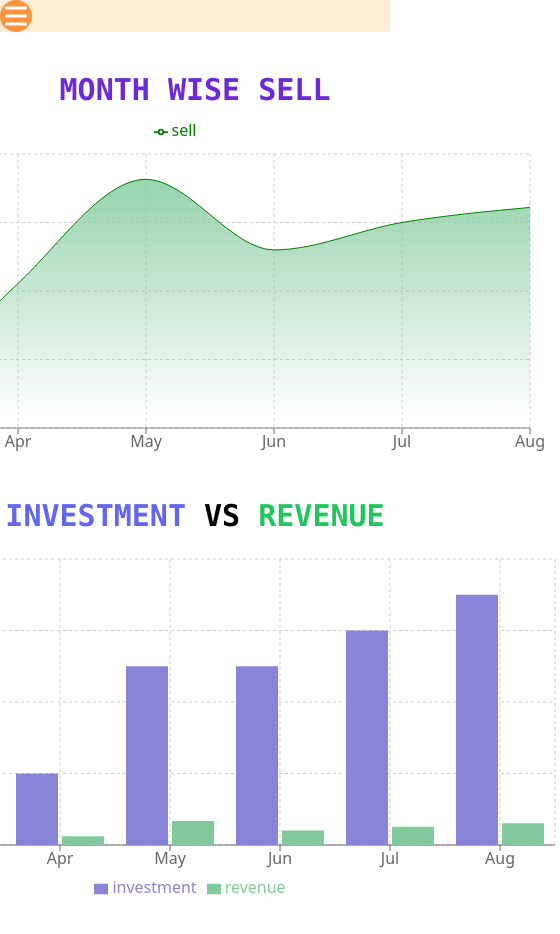
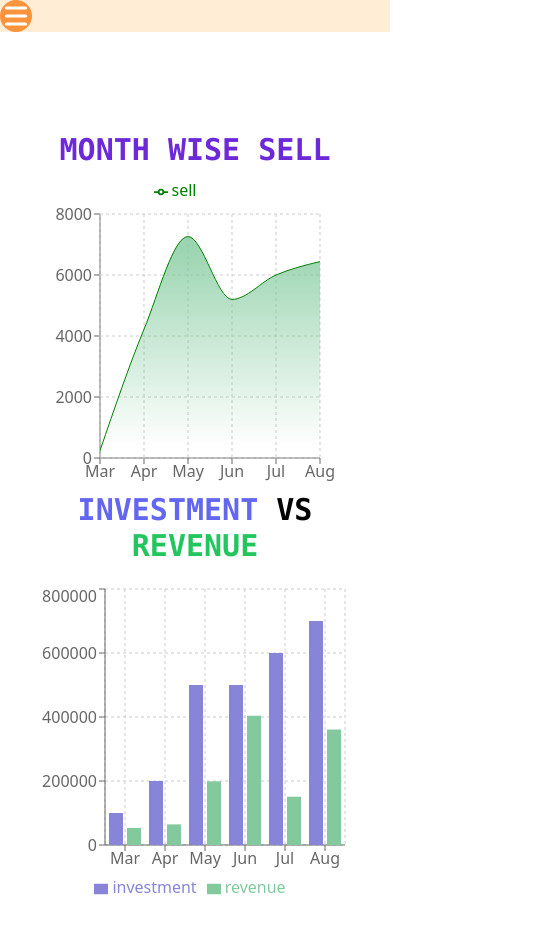
Before and after one commit to HasibAliOpu/JBL-Charge-4, a React (Create React App) app: page /dashboard in a window 390 px wide. Shown: the top 934 px of the page, 560 px wide, since content can reach past the window. After the commit the page ends 912 px from the top, so only its background shows below. Built offline with nearby package versions, Linux system fonts and the light colour scheme.

Commit message:
making responsive chart

```diff
--- a/src/Components/Dashboard/Dashboard.js
+++ b/src/Components/Dashboard/Dashboard.js
@@ -6,6 +6,7 @@ import {
   BarChart,
   CartesianGrid,
   Legend,
+  ResponsiveContainer,
   Tooltip,
   XAxis,
   YAxis,
@@ -17,49 +18,48 @@ const Dashboard = () => {
       month: "Mar",
       investment: 100000,
       sell: 241,
-      revenue: 10401,
+      revenue: 53401,
     },
     {
       month: "Apr",
       investment: 200000,
       sell: 4220,
-      revenue: 24500,
+      revenue: 64500,
     },
     {
       month: "May",
       investment: 500000,
       sell: 7260,
-      revenue: 67010,
+      revenue: 199010,
     },
     {
       month: "Jun",
       investment: 500000,
       sell: 5200,
-      revenue: 40405,
+      revenue: 404050,
     },
     {
       month: "Jul",
       investment: 600000,
       sell: 6000,
-      revenue: 50900,
+      revenue: 150900,
     },
     {
       month: "Aug",
       investment: 700000,
       sell: 6440,
-      revenue: 61000,
+      revenue: 361000,
     },
   ];
   return (
-    <div>
+    <div className="p-10 my-5">
       <div className="my-10 flex justify-center">
-        <div>
+        <div className="w-full h-80">
           <h1 className="text-center text-3xl font-mono font-bold text-violet-700">
             MONTH WISE SELL
           </h1>
+          <ResponsiveContainer>
             <AreaChart
-            width={730}
-            height={350}
               data={data}
               margin={{ top: 10, right: 30, left: 0, bottom: 0 }}
             >
@@ -86,15 +86,17 @@ const Dashboard = () => {
               />
               <Legend verticalAlign="top" height={36} />
             </AreaChart>
+          </ResponsiveContainer>
         </div>
       </div>
       <div className="my-10 flex justify-center w-full">
-        <div>
+        <div className="w-full h-80">
           <h1 className="text-center text-3xl font-mono font-bold mb-5">
             <span className="text-indigo-500">INVESTMENT</span> VS
             <span className="text-green-500"> REVENUE</span>
           </h1>
-          <BarChart width={730} height={350} data={data}>
+          <ResponsiveContainer>
+            <BarChart data={data}>
               <CartesianGrid strokeDasharray="3 3" />
               <XAxis dataKey="month" />
               <YAxis />
@@ -103,6 +105,7 @@ const Dashboard = () => {
               <Bar dataKey="investment" fill="#8884d8" />
               <Bar dataKey="revenue" fill="#82ca9d" />
             </BarChart>
+          </ResponsiveContainer>
         </div>
       </div>
     </div>
```
Lines whose indentation alone changed are shown as unchanged.
